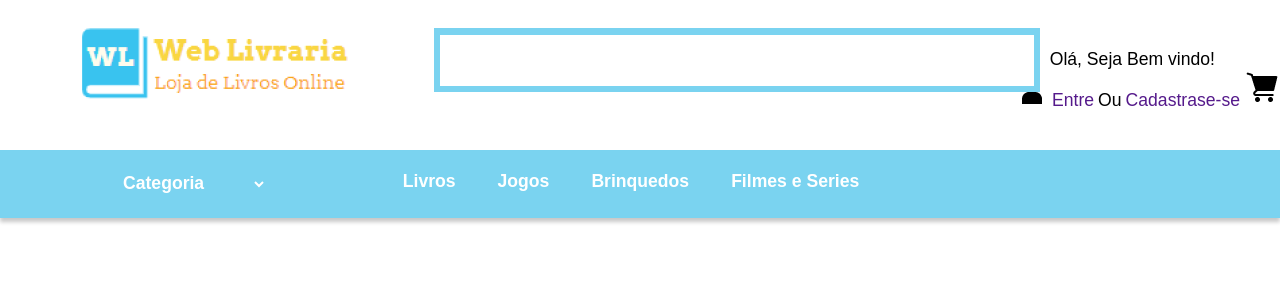
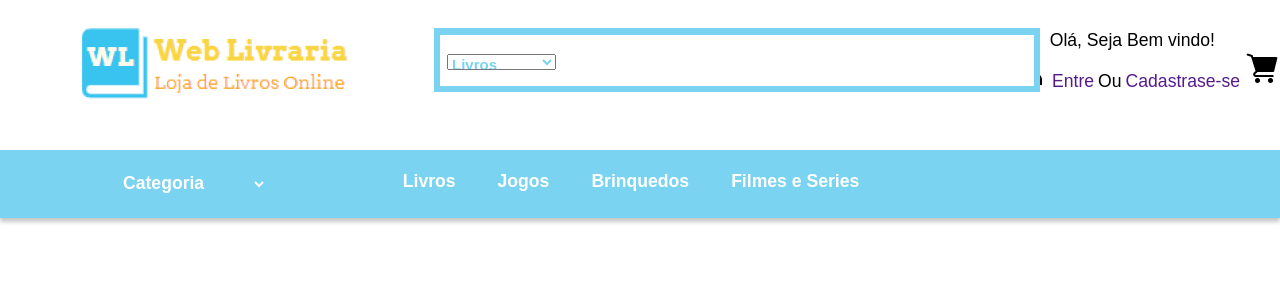
Before and after one commit to DanielZanad/ProjetoUninove4Semestre, a PHP site: page / in a window 1280 px wide. Shown: the top 300 px of the page. Run offline with PHP 8.4, Linux system fonts and the light colour scheme.

Commit message:
inserção da botão de filtro dentro da search box
inserção do botão de filtro dentro da search box, com o style, necessitando alguns ajustes.

```diff
--- a/src/header.php
+++ b/src/header.php
@@ -6,7 +6,8 @@
         <option value="">Livros</option>
         <option value="">Jogos</option>
         <option value="">Brinquedos</option>
-        <option value="">Filmes e Series</option>
+        <option value="">Filmes</option>
+        <option value="">Series</option>
         </select>
         <p>Olá, Seja Bem vindo!</p>
         <div class="login">
--- a/styles/style.css
+++ b/styles/style.css
@@ -24,6 +24,23 @@ img#logo {
     left: 74px;
     top: 9px;
 }
+
+select#todosite{
+    position: absolute;
+    width: 109px;
+    height: 16px;
+    left: 447px;
+    top: 54px;
+
+    font-family: Arial, Helvetica, sans-serif;
+    font-style: normal;
+    font-weight: 600;
+    font-size: 15px;
+    line-height: 18px;
+
+    color: #7AD3F0;
+}
+
 input#search-box{
     display: inline-block;
     position: absolute;
```
